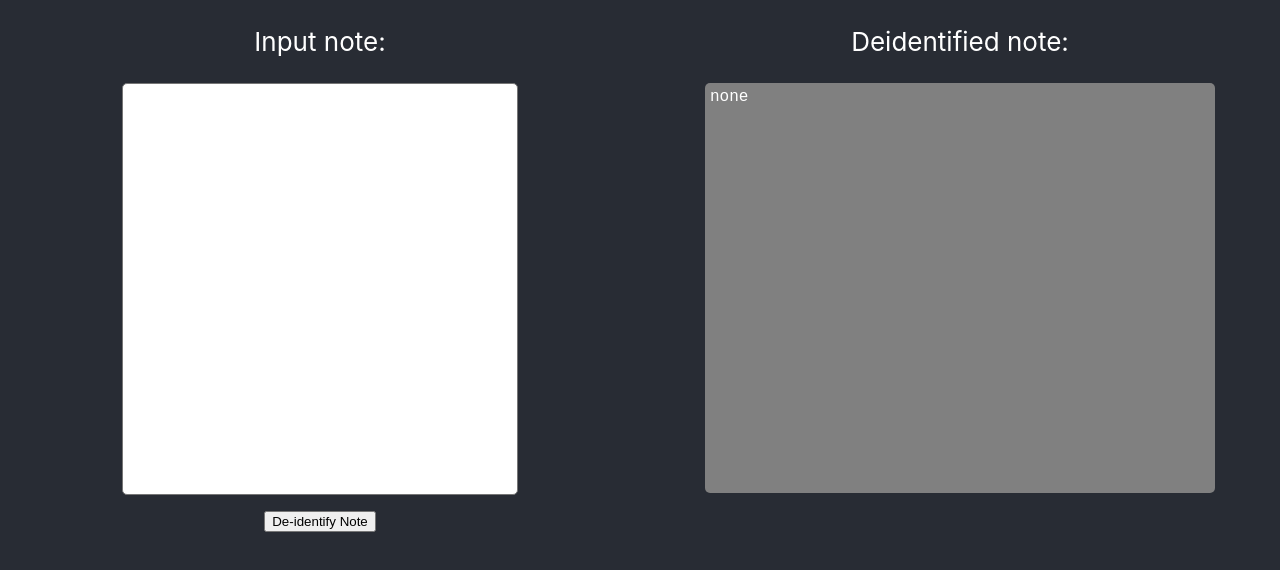
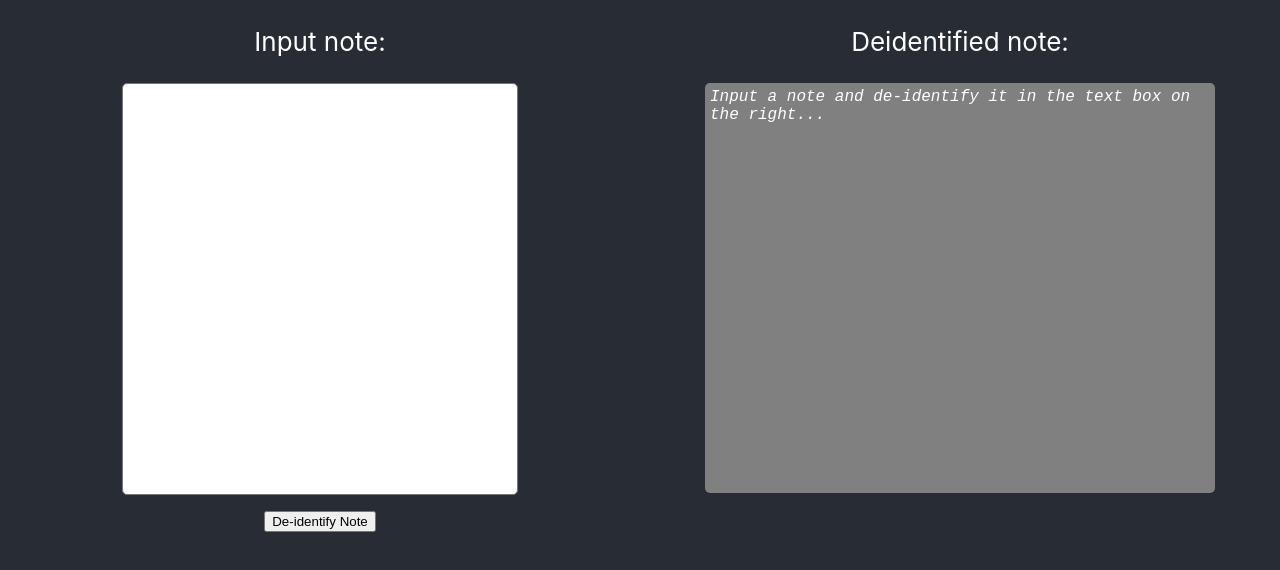
Before and after one commit to nlpsandbox/phi-deidentifier-example, a React (Create React App) app in the folder client/: page / in a window 1280 px wide. Shown: the top 570 px of the page. Built offline with nearby package versions, Linux system fonts and the light colour scheme.

Commit message:
Add Loading

```diff
--- a/client/src/components/App.js
+++ b/client/src/components/App.js
@@ -3,6 +3,8 @@ import { DeidentifiedNotesApi } from '../apis';
 import { DeidentifyRequestFromJSON } from '../models';
 import React from 'react';
 import { Configuration } from '../runtime';
+import { DeidentifiedText, deidentificationStates } from './DeidentifiedText';
+
 
 class App extends React.Component {
   constructor(props) {
@@ -10,11 +12,12 @@ class App extends React.Component {
     this.state = {
       originalNoteText: "",
       deidentifedNotesApi: new DeidentifiedNotesApi(new Configuration({basePath: "http://localhost:8080/api/v1"})), // FIXME: Figure out how to handle hostname
-      deidentifiedNoteText: "none"
+      deidentifiedNoteText: deidentificationStates.EMPTY
     };
   }
 
   deidentifyNote() {
+    this.setState({deidentifiedNoteText: deidentificationStates.LOADING})
     let deidentifyRequest = new DeidentifyRequestFromJSON({
       note: {
         text: this.state.originalNoteText,
@@ -37,6 +40,7 @@ class App extends React.Component {
   }
 
   render() {
+    let deidentifiedText;
     return (
     <div className="App">
       <div className="left">
@@ -47,7 +51,7 @@ class App extends React.Component {
       </div>
       <div className="right">
         <p>Deidentified note:</p>
-        <div className="deidentified-text">{this.state.deidentifiedNoteText}</div>
+        <DeidentifiedText text={this.state.deidentifiedNoteText} />
       </div>
     </div>
     );
--- /dev/null
+++ b/client/src/components/DeidentifiedText.css
@@ -0,0 +1,12 @@
+.deidentified-text {
+  padding: 5px;
+  background-color: grey;
+  min-width: 60%;
+  max-width: 500px;
+  height: 400px;
+  border-radius: 5px;
+  overflow: auto;
+  font-size: 16px;
+  text-align: left;
+  font-family: monospace;
+}
--- /dev/null
+++ b/client/src/components/DeidentifiedText.js
@@ -0,0 +1,22 @@
+import './DeidentifiedText.css';
+import React from 'react';
+
+export const deidentificationStates = {
+  EMPTY: 0,
+  LOADING: 1
+}
+
+export class DeidentifiedText extends React.Component {
+  render() {
+    let content;
+    if (this.props.text === deidentificationStates.EMPTY) {
+      content = <i>Input a note and de-identify it in the text box on the right...</i>;
+    } else if (this.props.text === deidentificationStates.LOADING) {
+      content = <i>Loading...</i>;
+    } else {
+      content = this.props.text;
+    }
+
+    return <div className="deidentified-text">{content}</div>
+  }
+}
```
